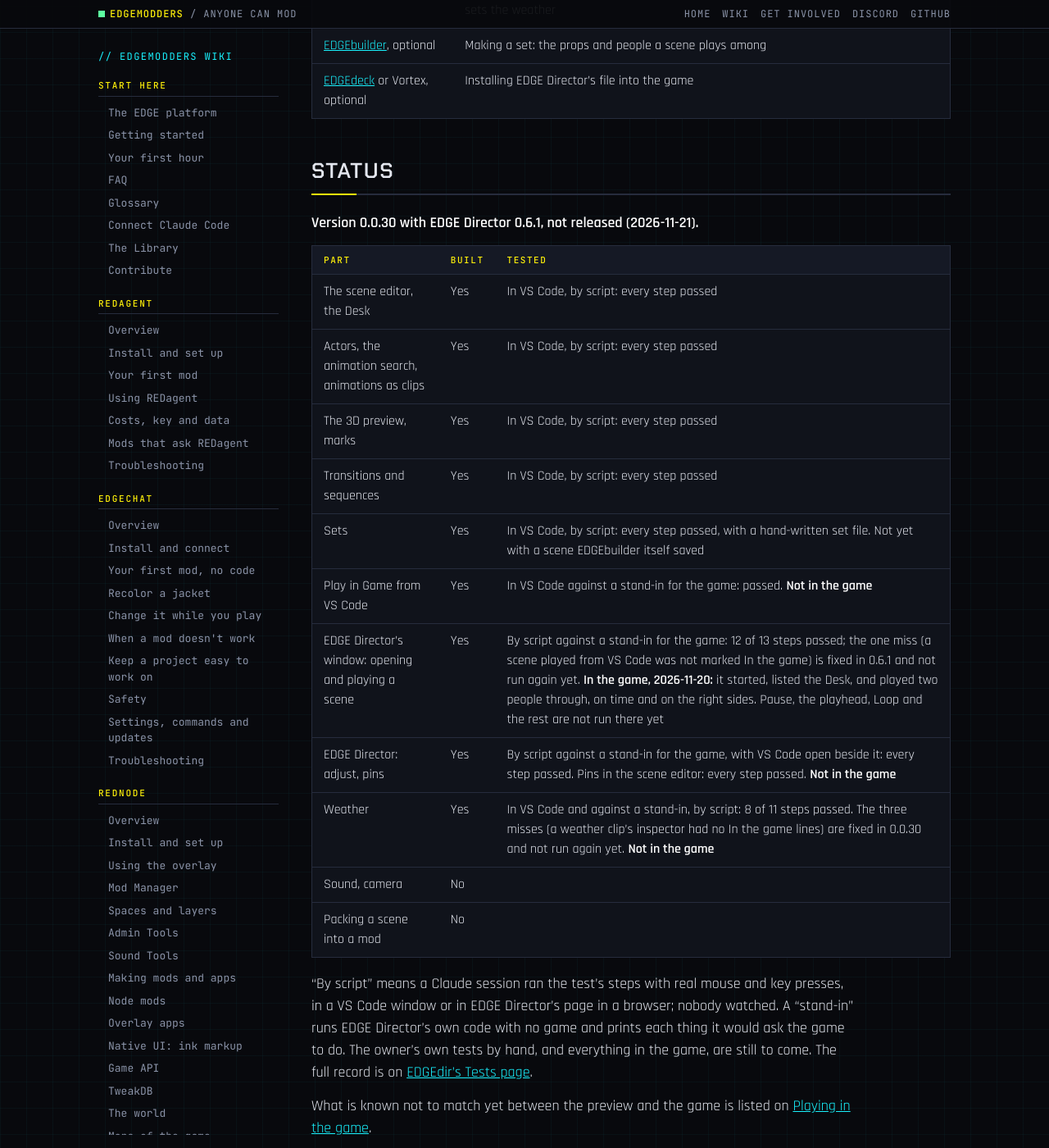
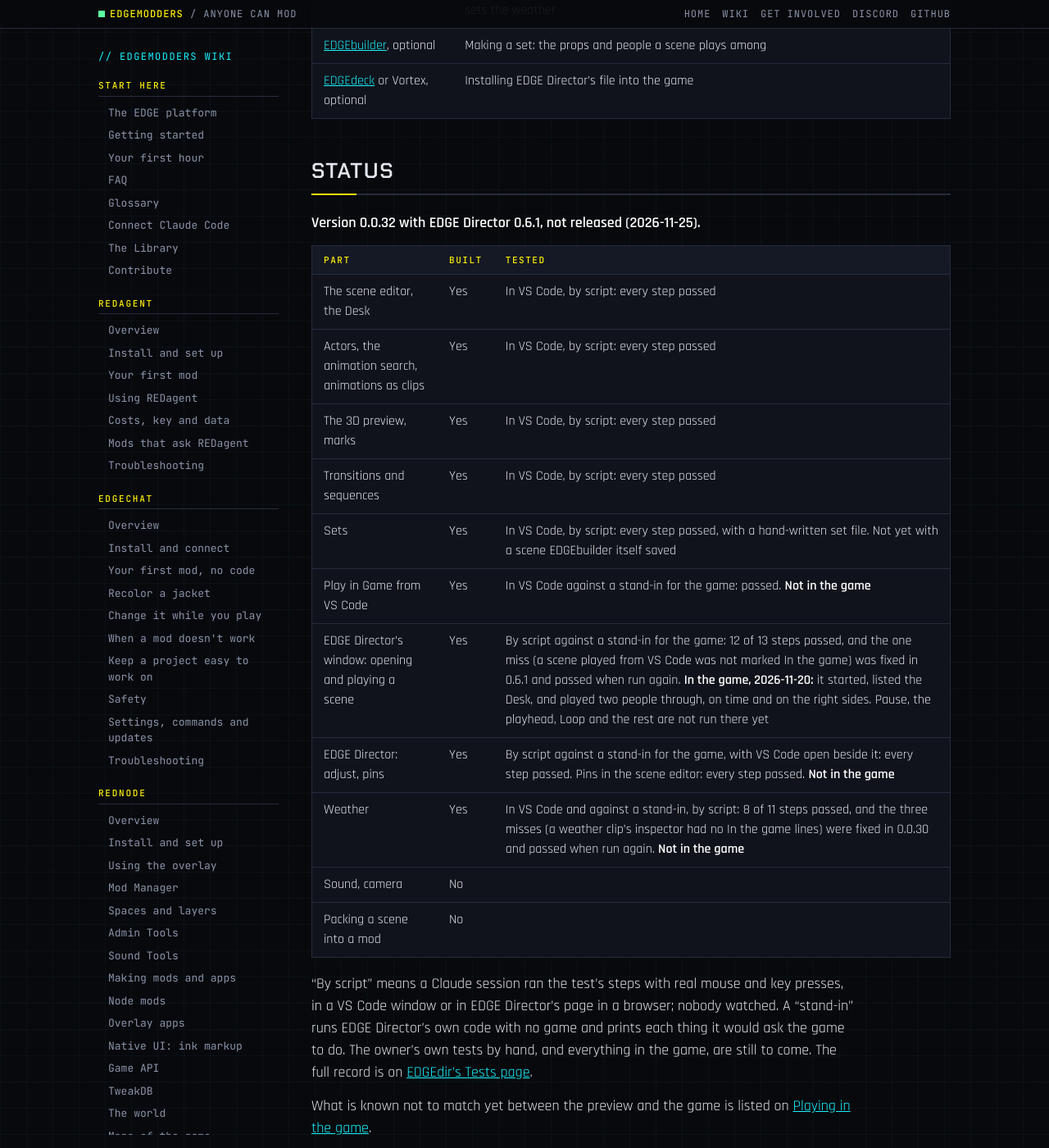
Before and after one commit to Edgemodders/EDGEweb, a Jekyll site: the page built from docs/wiki/edgedir/index.md, in a window 1280 px wide and 1400 px high, scrolled down 3705 px. Shown: the whole window at 82% size. Built offline with Jekyll 4.4.1, drawn with Linux system fonts in a browser that asks for light colours; some of the changed text lies outside the part shown.

Commit message:
Wiki, EDGEdir: 0.0.32, the reruns that passed, how actors hold still, the game path warning
Co-Authored-By: Claude Fable 5.2 <noreply@anthropic.com>

```diff
--- a/docs/wiki/edgedir/index.md
+++ b/docs/wiki/edgedir/index.md
@@ -4,7 +4,7 @@ nav_title: Overview
 section: EDGEdir
 order: 0
 description: "EDGEdir, a director's tool for Cyberpunk 2077: lay out what the game's people do over time on a timeline in VS Code, watch it in 3D, and play and adjust it in the running game with EDGE Director. What it is, what it can do, and where it stands."
-reviewed: 2026-11-21
+reviewed: 2026-11-25
 ---
 
 # EDGE<span class="y">dir</span>
@@ -87,7 +87,7 @@ Not built yet: sound and camera tracks, packing a scene into a mod other players
 
 ## Status
 
-**Version 0.0.30 with EDGE Director 0.6.1, not released (2026-11-21).**
+**Version 0.0.32 with EDGE Director 0.6.1, not released (2026-11-25).**
 
 | Part | Built | Tested |
 |---|---|---|
@@ -97,9 +97,9 @@ Not built yet: sound and camera tracks, packing a scene into a mod other players
 | Transitions and sequences | Yes | In VS Code, by script: every step passed |
 | Sets | Yes | In VS Code, by script: every step passed, with a hand-written set file. Not yet with a scene EDGEbuilder itself saved |
 | Play in Game from VS Code | Yes | In VS Code against a stand-in for the game: passed. **Not in the game** |
-| EDGE Director's window: opening and playing a scene | Yes | By script against a stand-in for the game: 12 of 13 steps passed; the one miss (a scene played from VS Code was not marked In the game) is fixed in 0.6.1 and not run again yet. **In the game, 2026-11-20:** it started, listed the Desk, and played two people through, on time and on the right sides. Pause, the playhead, Loop and the rest are not run there yet |
+| EDGE Director's window: opening and playing a scene | Yes | By script against a stand-in for the game: 12 of 13 steps passed, and the one miss (a scene played from VS Code was not marked In the game) was fixed in 0.6.1 and passed when run again. **In the game, 2026-11-20:** it started, listed the Desk, and played two people through, on time and on the right sides. Pause, the playhead, Loop and the rest are not run there yet |
 | EDGE Director: adjust, pins | Yes | By script against a stand-in for the game, with VS Code open beside it: every step passed. Pins in the scene editor: every step passed. **Not in the game** |
-| Weather | Yes | In VS Code and against a stand-in, by script: 8 of 11 steps passed. The three misses (a weather clip's inspector had no In the game lines) are fixed in 0.0.30 and not run again yet. **Not in the game** |
+| Weather | Yes | In VS Code and against a stand-in, by script: 8 of 11 steps passed, and the three misses (a weather clip's inspector had no In the game lines) were fixed in 0.0.30 and passed when run again. **Not in the game** |
 | Sound, camera | No | |
 | Packing a scene into a mod | No | |
 
```
Also changed, not shown: docs/wiki/edgedir/director.md (+2 -2 lines), docs/wiki/edgedir/settings.md (+2 -2 lines), docs/wiki/edgedir/weather.md (+2 -2 lines).
